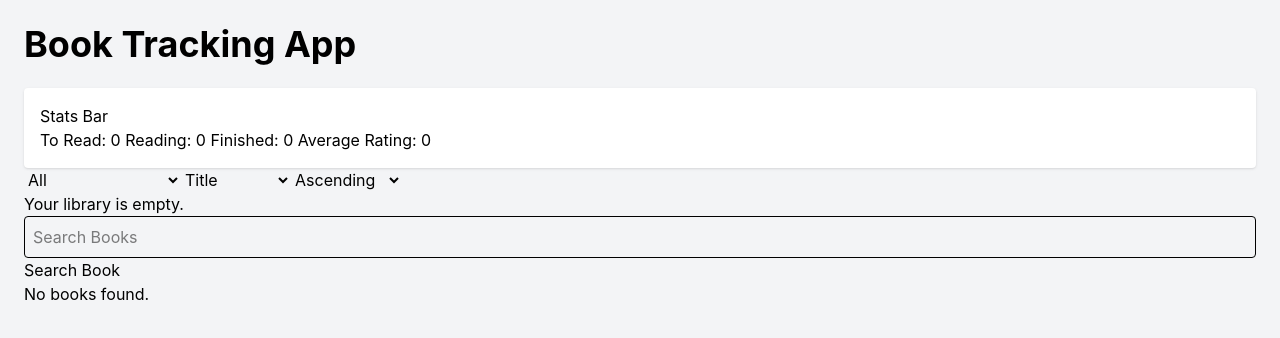
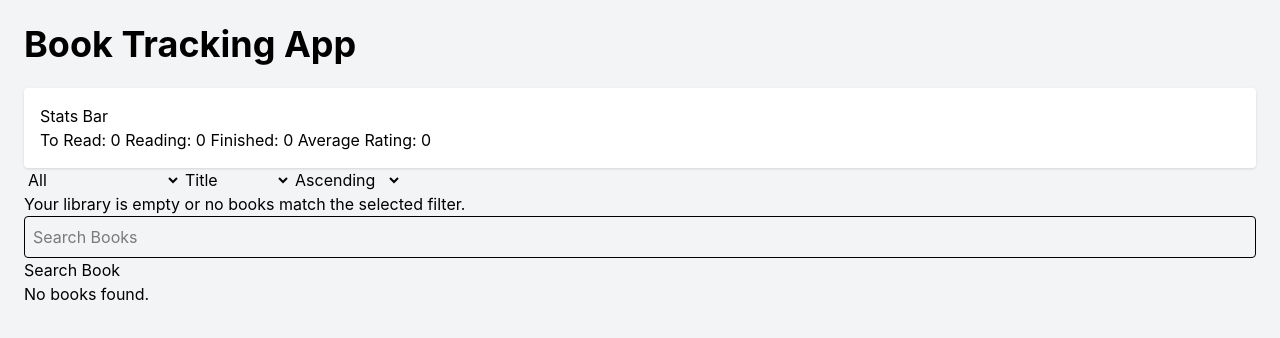
Before and after one commit to Dennis-Shlaih/Assignment-3, a React (Vite) app: page / in a window 1280 px wide. Shown: the top 338 px of the page. Built offline with nearby package versions, Linux system fonts and the light colour scheme.

Commit message:
Implement persistence handling with useEffect and localStorage

```diff
--- a/src/App.tsx
+++ b/src/App.tsx
@@ -1,4 +1,4 @@
-import {useState} from 'react'
+import {useEffect, useState} from 'react'
 import SearchBar from './components/SearchBar'
 import StatsBar from './components/StatsBar'
 import SearchResults from './components/SearchResults.tsx'
@@ -8,13 +8,30 @@ import type {Book} from './types/Book.ts'
 
 
 function App() {
-  const [library, setLibrary] = useState<Book[]>([]);
+  const [library, setLibrary] = useState<Book[]>(() => {
+    const raw = localStorage.getItem("library");
+    if (!raw) {
+      return [];
+    }
+    try {
+      return JSON.parse(raw);
+    }
+    catch {
+      return [];
+    }
+  });
+
   const [results, setResults] = useState<BookApi[]>([]);
   const [loading, setLoading] = useState(false);
   const [error, setError] = useState<string | null>(null);
   const [filter, setFilter] = useState<"all" | Book["status"]>("all");
   const [sortBy, setSortBy] = useState<"title" | "author" | "date">("title")
   const [sortOrder, setSortOrder] = useState<"ascending" | "descending">("ascending")
+
+  useEffect(() => {
+    localStorage.setItem("library", JSON.stringify(library));
+    console.log("saved", library.length, "books to localstorage.");
+  } ,[library])
 
   async function searchBooks(query: string) {
     try {
@@ -77,21 +94,21 @@ function App() {
   function sortBooks(filteredBooks: Book[]): Book[] {
     if (sortOrder === "ascending") {
       if (sortBy === "date") {
-        return filteredBooks.sort((a, b) => a.dateAdded - b.dateAdded);
+        return [...filteredBooks.sort((a, b) => a.dateAdded - b.dateAdded)];
       }
       else if (sortBy === "author") {
-        return filteredBooks.sort((a, b) => a.author.localeCompare(b.author));
+        return [...filteredBooks.sort((a, b) => a.author.localeCompare(b.author))];
       }
-      return filteredBooks.sort((a, b) => a.title.localeCompare(b.title))
+      return [...filteredBooks.sort((a, b) => a.title.localeCompare(b.title))];
     }
     else {
       if (sortBy === "date") {
-        return filteredBooks.sort((a, b) => b.dateAdded - a.dateAdded);
+        return [...filteredBooks.sort((a, b) => b.dateAdded - a.dateAdded)];
       }
       else if (sortBy === "author") {
-        return filteredBooks.sort((a, b) => b.author.localeCompare(a.author));
+        return [...filteredBooks.sort((a, b) => b.author.localeCompare(a.author))];
       }
-      return filteredBooks.sort((a, b) => b.title.localeCompare(a.title))
+      return [...filteredBooks.sort((a, b) => b.title.localeCompare(a.title))];
     }
   }
 
--- a/src/components/LibraryList.tsx
+++ b/src/components/LibraryList.tsx
@@ -10,7 +10,7 @@ interface LibraryListProps {
 
 function LibraryList({libraryList, deleteBook, changeStatus, changeRating}: LibraryListProps) {
     if (libraryList.length === 0) {
-        return <p>Your library is empty.</p>;
+        return <p>Your library is empty or no books match the selected filter.</p>;
     }
     return (
         <div>
```
